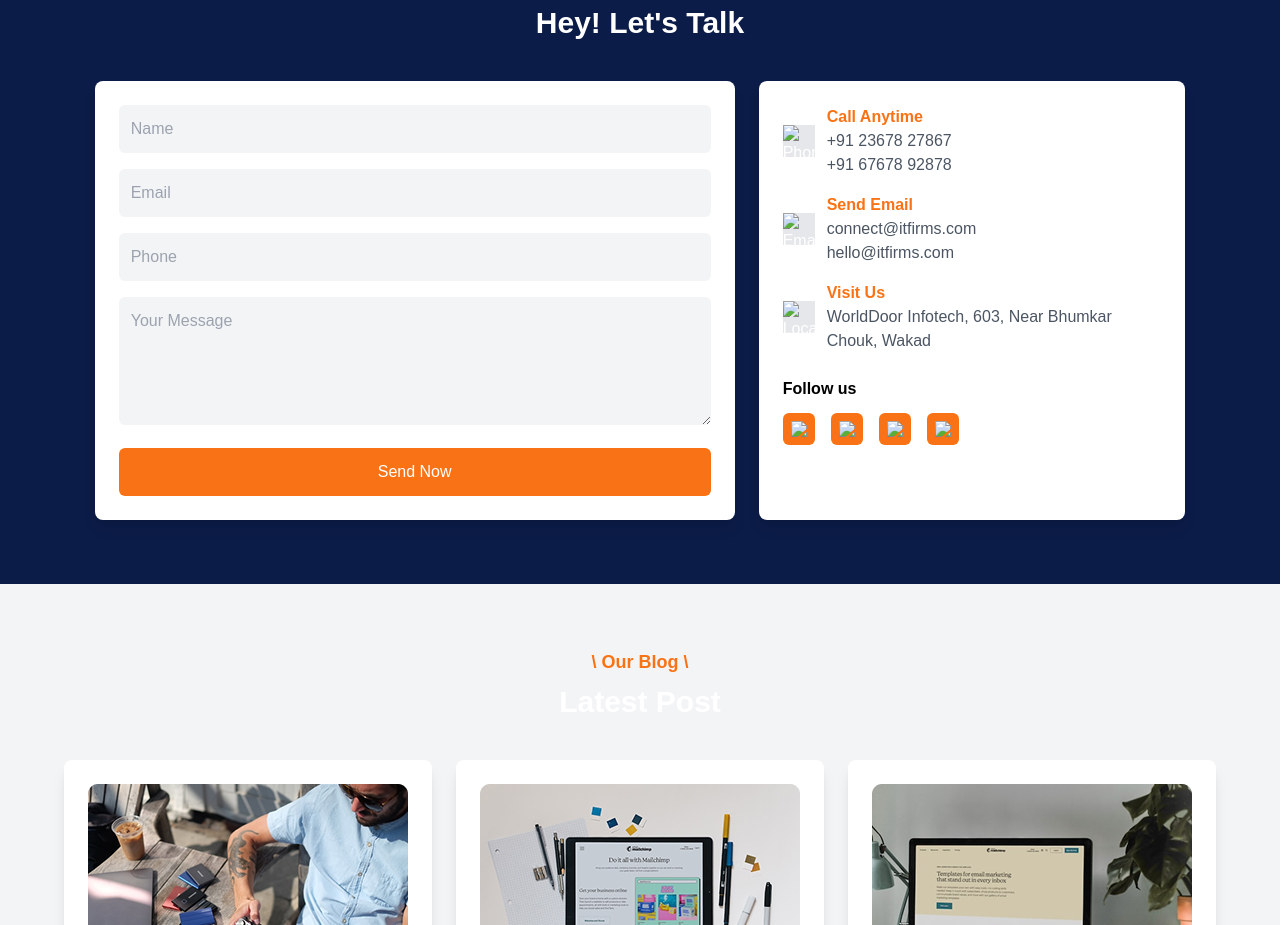
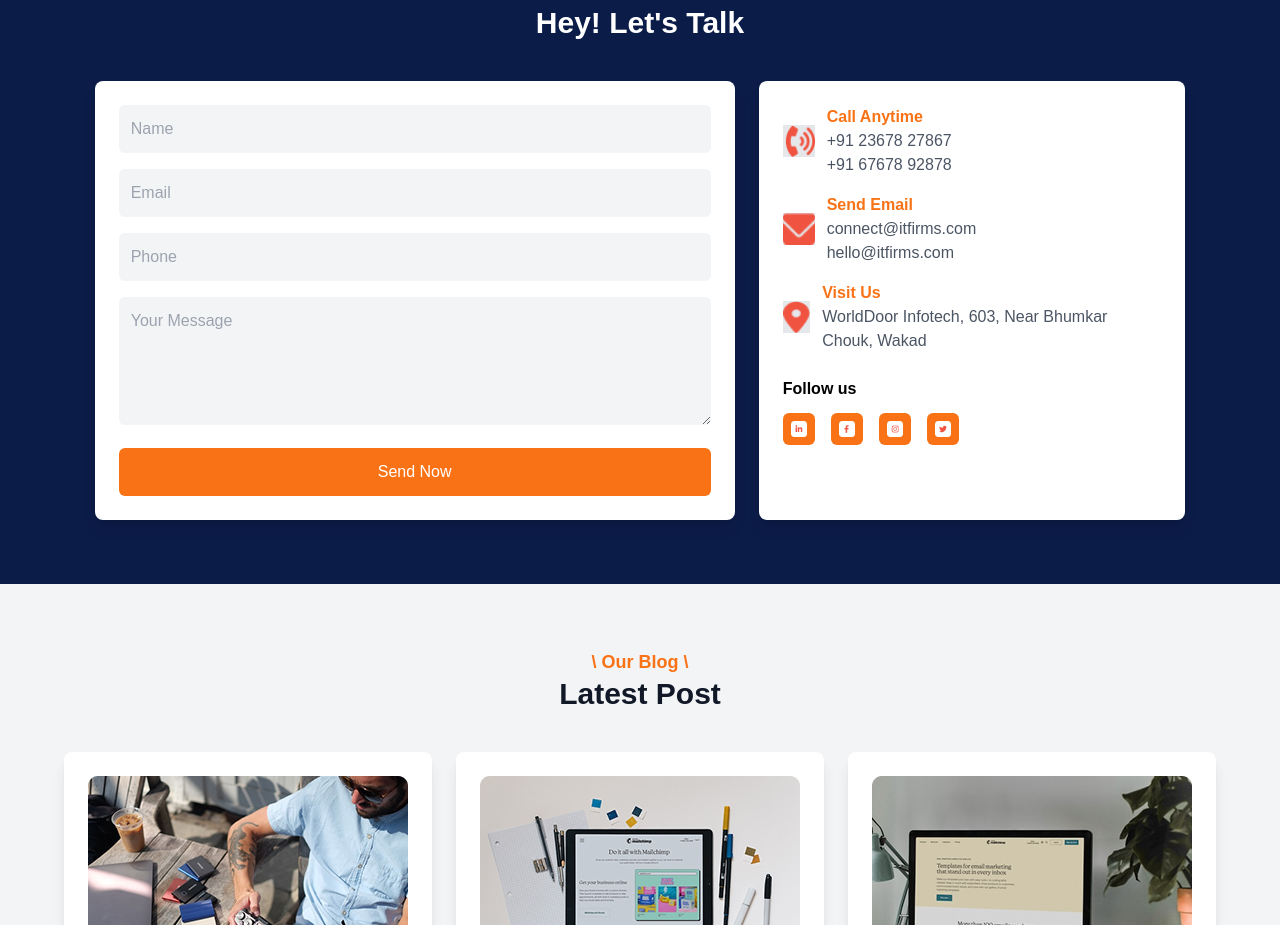
Before and after one commit to Sneha092002/WorldDoor-Infotech, a website: page index.html in a window 1280 px wide. Shown: the part 4649-5574 px from the top of the page. Drawn offline with nearby package versions, Linux system fonts and the light colour scheme.

Commit message:
folder structure

```diff
--- a/index.html
+++ b/index.html
@@ -553,7 +553,7 @@ header {
 
         <div class="bg-white p-6 rounded-lg shadow-lg w-1/3 ml-6">
             <div class="mb-4 flex items-center">
-                <img src="" alt="Phone Icon" class="w-8 h-8 bg-gray-200 mr-3">
+                <img src="images/call.png" alt="Phone Icon" class="w-8 h-8 bg-gray-200 mr-3">
                 <div>
                     <h3 class="text-orange-500 font-semibold">Call Anytime</h3>
                     <p class="text-gray-600">+91 23678 27867</p>
@@ -561,7 +561,7 @@ header {
                 </div>
             </div>
             <div class="mb-4 flex items-center">
-                <img src="" alt="Email Icon" class="w-8 h-8 bg-gray-200 mr-3">
+                <img src="images/mail.png" alt="Email Icon" class="w-8 h-8 bg-gray-200 mr-3">
                 <div>
                     <h3 class="text-orange-500 font-semibold">Send Email</h3>
                     <p class="text-gray-600">connect@itfirms.com</p>
@@ -569,7 +569,7 @@ header {
                 </div>
             </div>
             <div class="mb-6 flex items-center">
-                <img src="" alt="Location Icon" class="w-8 h-8 bg-gray-200 mr-3">
+                <img src="images/loc.png" alt="Location Icon" class="w-8 h-8 bg-gray-200 mr-3">
                 <div>
                     <h3 class="text-orange-500 font-semibold">Visit Us</h3>
                     <p class="text-gray-600">WorldDoor Infotech, 603, Near Bhumkar Chouk, Wakad</p>
@@ -577,10 +577,10 @@ header {
             </div>
             <h3 class="text-black font-semibold">Follow us</h3>
             <div class="flex space-x-4 mt-3">
-                <img src="" alt="Facebook" class="w-8 h-8 bg-orange-500 p-2 rounded-md hover:bg-orange-600 transition duration-300">
-                <img src="" alt="Twitter" class="w-8 h-8 bg-orange-500 p-2 rounded-md hover:bg-orange-600 transition duration-300">
-                <img src="" alt="Instagram" class="w-8 h-8 bg-orange-500 p-2 rounded-md hover:bg-orange-600 transition duration-300">
-                <img src="" alt="LinkedIn" class="w-8 h-8 bg-orange-500 p-2 rounded-md hover:bg-orange-600 transition duration-300">
+                <img src="images/linkedin.png" alt="Facebook" class="w-8 h-8 bg-orange-500 p-2 rounded-md hover:bg-orange-600 transition duration-300">
+                <img src="images/fb.png" alt="Twitter" class="w-8 h-8 bg-orange-500 p-2 rounded-md hover:bg-orange-600 transition duration-300">
+                <img src="images/insta.png" alt="Instagram" class="w-8 h-8 bg-orange-500 p-2 rounded-md hover:bg-orange-600 transition duration-300">
+                <img src="images/witter.png" alt="LinkedIn" class="w-8 h-8 bg-orange-500 p-2 rounded-md hover:bg-orange-600 transition duration-300">
             </div>
         </div>
     </div>
@@ -590,7 +590,7 @@ header {
   <section class="py-16">
     <div class="max-w-5xl mx-auto text-center">
         <h2 class="text-orange-500 text-lg font-semibold">\ Our Blog \</h2>
-        <h1 class="text-blue-0E1F51 text-3xl font-bold mt-2">Latest Post</h1>
+        <h1 class="text-3xl font-bold text-gray-900">Latest Post</h1>
     </div>
 
     <div class="grid grid-cols-1 md:grid-cols-3 gap-6 max-w-6xl mx-auto mt-10">
```
Also changed, not shown: images/call.png (added), images/loc.png (added), images/mail.png (added), images/.png (added).
